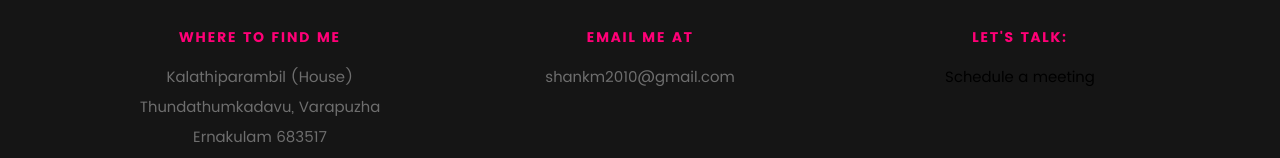
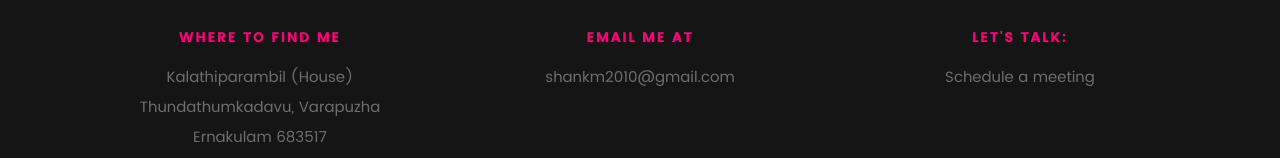
Before and after one commit to shanvpz/shanvpz.github.io, a plain HTML site: page index.html in a window 1280 px wide. Shown: the part 4740-4898 px from the top of the page. Drawn offline with Linux system fonts and the light colour scheme.

Commit message:
color updated

```diff
--- a/index.html
+++ b/index.html
@@ -769,7 +769,7 @@
 
    			<h5>Let's talk:</h5>
 
-			<p><a href="https://zeeg.me/shan/quick">Schedule a meeting</a><br>
+			<p><a href="https://zeeg.me/shan/quick" style="color:#6e6e6e !important">Schedule a meeting</a><br>
 
 			   </p>
 
```
